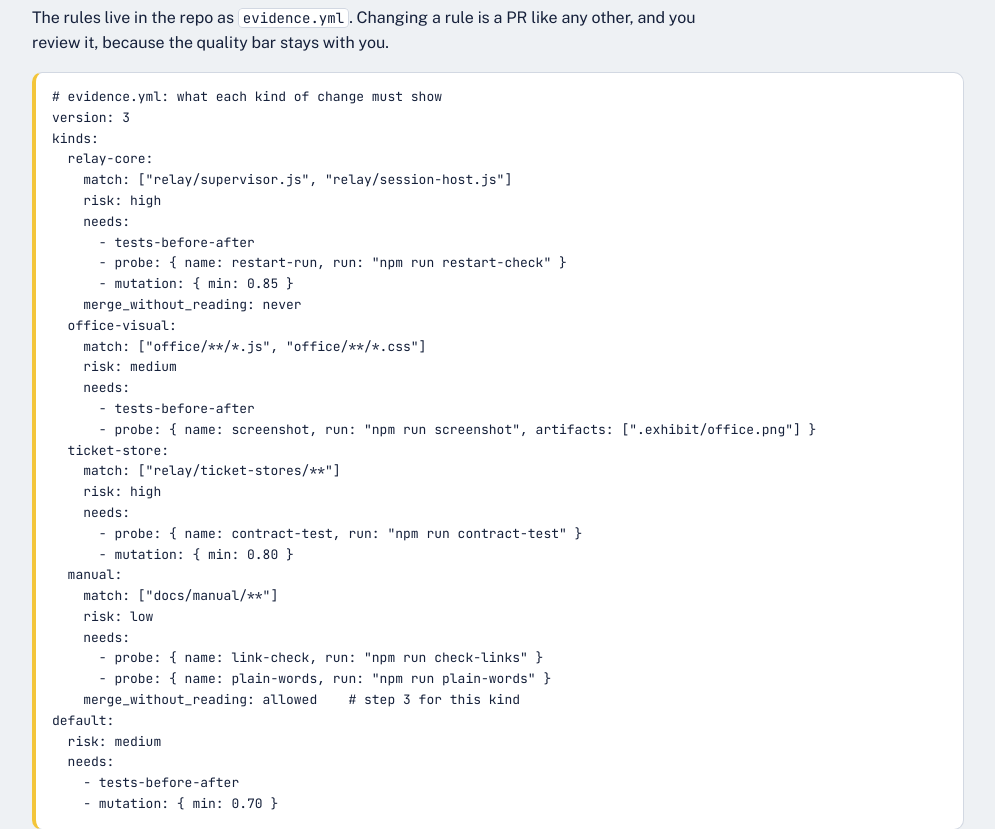
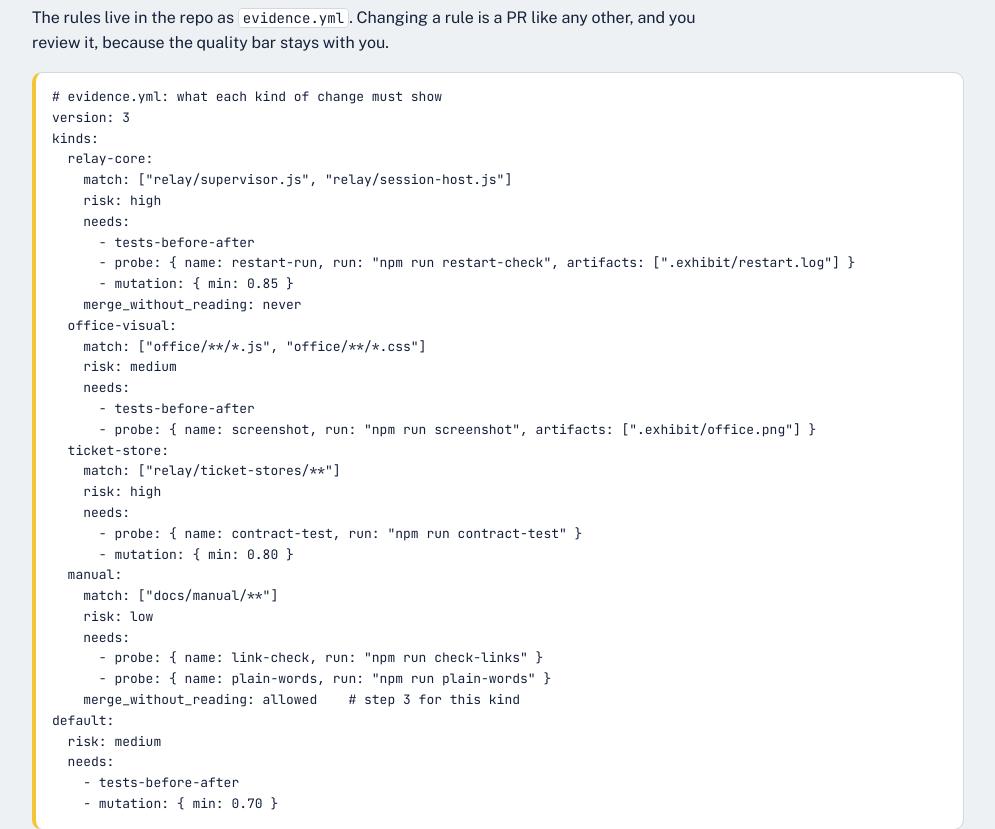
Before and after one commit to bfalkowski/exhibit, a website: page docs/index.html in a window 1280 px wide. Shown: the part 3381-4210 px from the top of the page, without its empty margins (172-1167 px from the left). Drawn offline with nearby package versions, Linux system fonts and the light colour scheme.

Commit message:
135: Give the restart-run probe in docs/index.html its log artifact
The table on the same page says relay-core needs a restart run with its
log, and spec 8.1 has the same artifact. Without it, a restart run that
writes no log still passes the probe. Found in the review of PR #245.

Co-Authored-By: Claude Opus 5.5 <noreply@anthropic.com>

```diff
--- a/docs/index.html
+++ b/docs/index.html
@@ -257,7 +257,7 @@ kinds:
     risk: high
     needs:
       - tests-before-after
-      - probe: { name: restart-run, run: &quot;npm run restart-check&quot; }
+      - probe: { name: restart-run, run: &quot;npm run restart-check&quot;, artifacts: [&quot;.exhibit/restart.log&quot;] }
       - mutation: { min: 0.85 }
     merge_without_reading: never
   office-visual:
```
